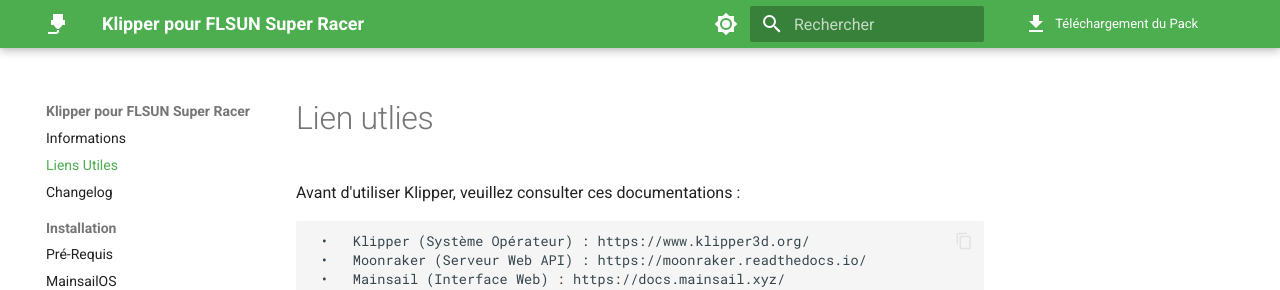
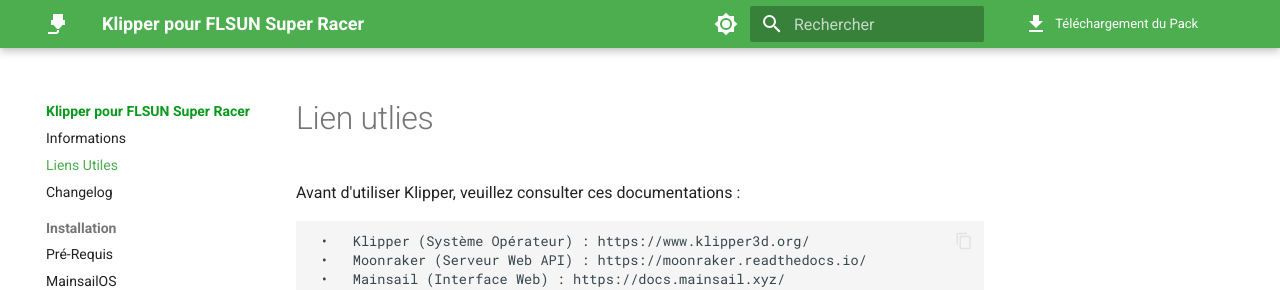
Before and after one commit to Guilouz/test, an MkDocs documentation site: the page built from docs/liens-utiles.md, in a window 1280 px wide. Shown: the top 290 px of the page. Built offline with MkDocs 1.6.1 and Material for MkDocs 9.7.7, drawn with Linux system fonts in a browser that asks for light colours; comment, search, counter and statistics services are not loaded.

Commit message:
Update extra.css

```diff
--- a/docs/stylesheets/extra.css
+++ b/docs/stylesheets/extra.css
@@ -1,7 +1,8 @@
-[data-md-color-scheme="light"] {
-  --md-default-fg-color--light: #000000;
+.md-nav__title {
+    	color: #09991c;
 }
 
 [data-md-color-scheme="slate"] {
-  --md-default-fg-color--light: #FF0000;
+	.md-nav__title {
+    	color: #0022ff;
 }
```
